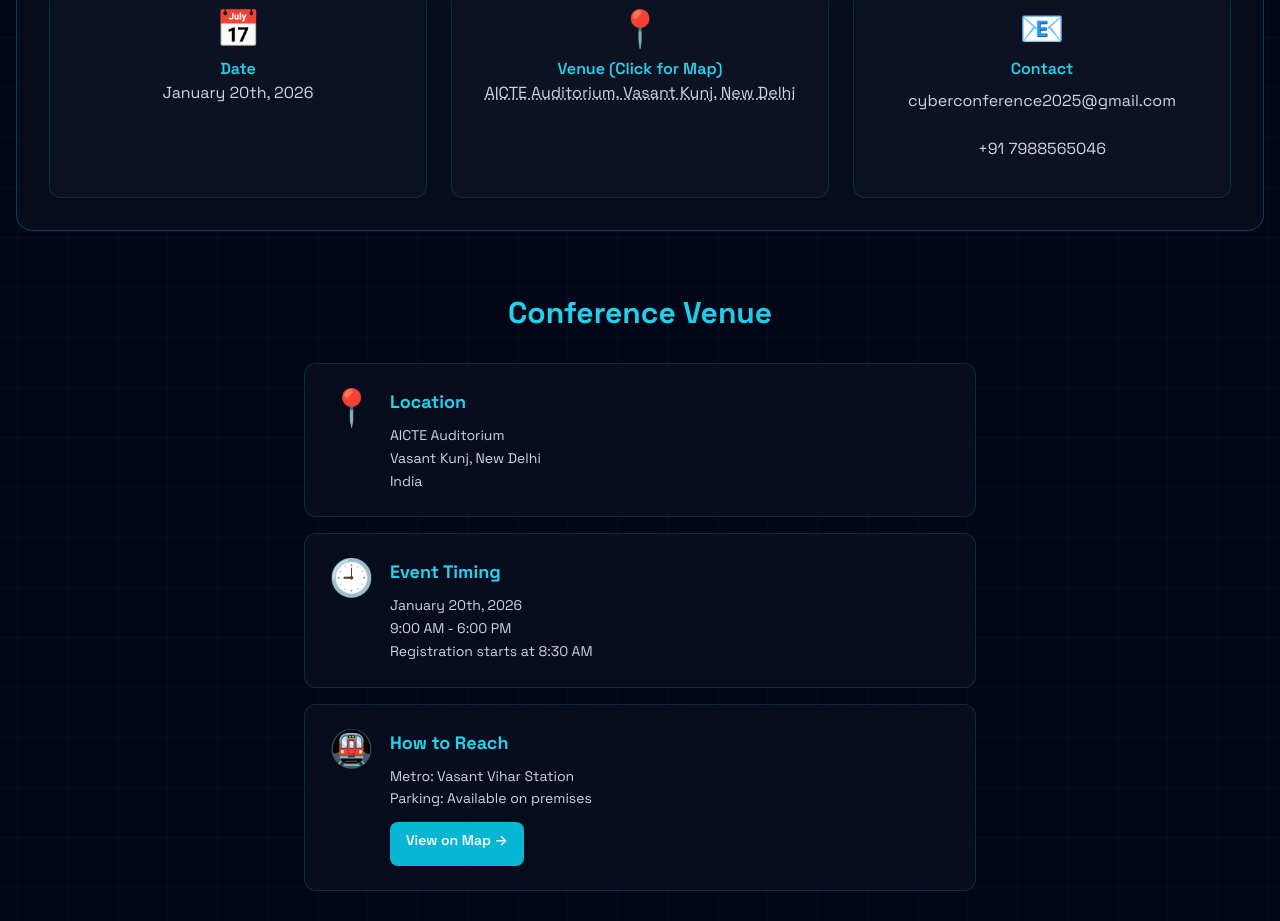
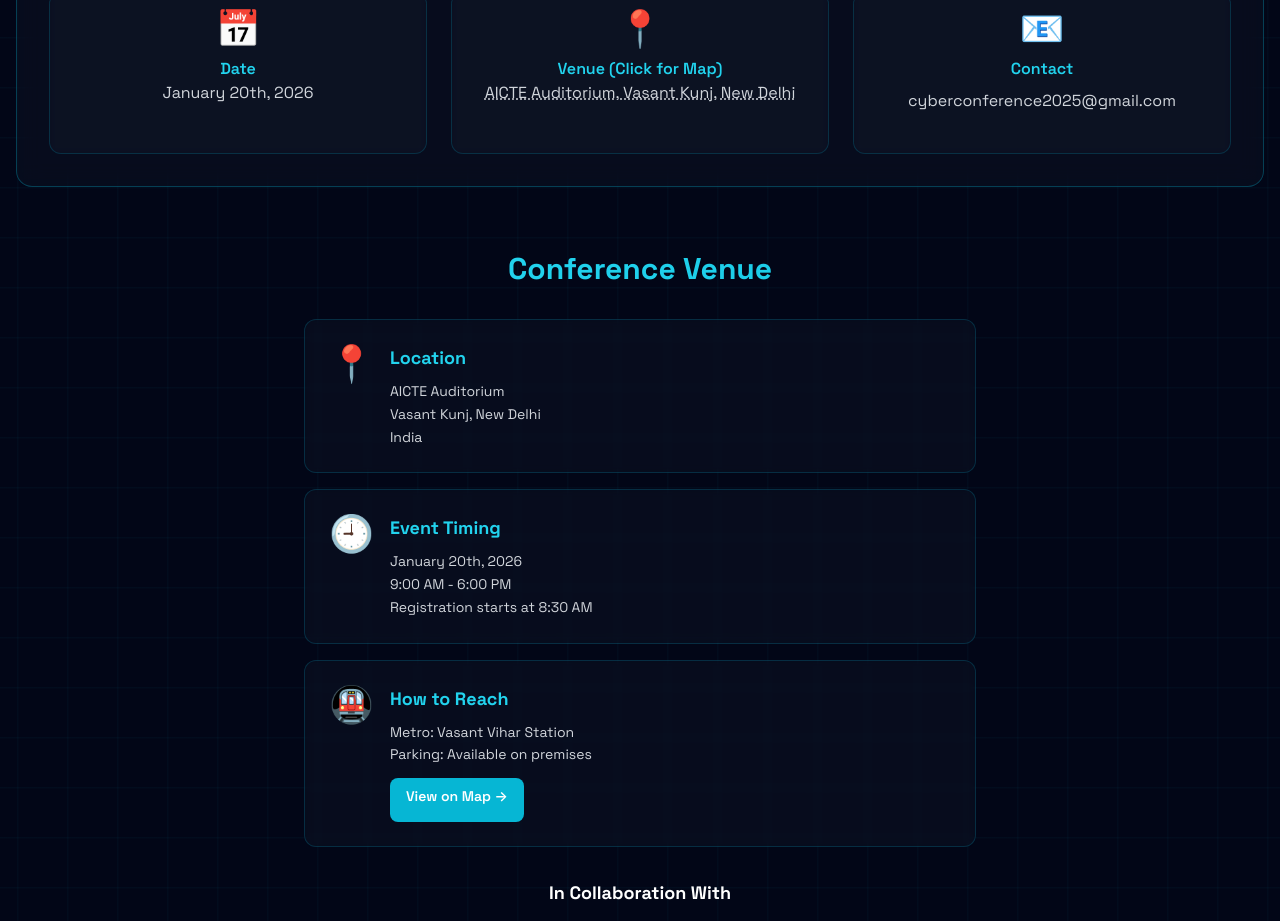
Before and after one commit to thetamannakhurana/cyber-conference, a Next.js app: page / in a window 1280 px wide. Shown: the part 2580-3501 px from the top of the page. Built offline with nearby package versions, Linux system fonts and the light colour scheme.

Commit message:
Update: Removed contacts

```diff
--- a/src/components/About.js
+++ b/src/components/About.js
@@ -122,12 +122,7 @@
               >
                 cyberconference2025@gmail.com
               </a>
-              <a
-                href="tel:+917988565046"
-                className="text-sm md:text-base text-gray-300 block hover:text-cyan-400 transition-colors"
-              >
-                +91 7988565046
-              </a>
+
             </div>
           </div>
         </div>
```
